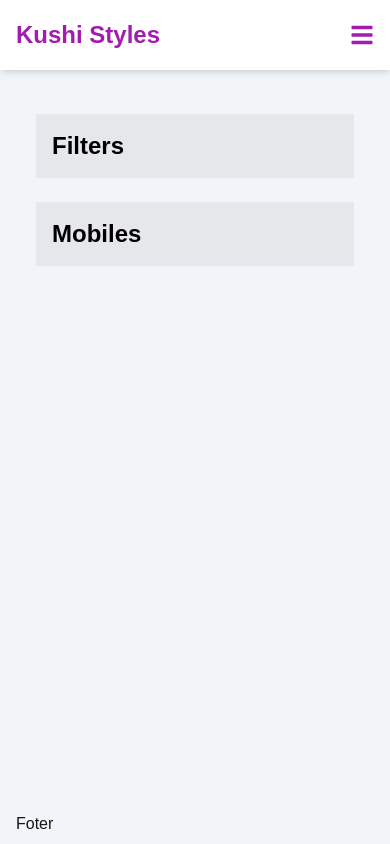
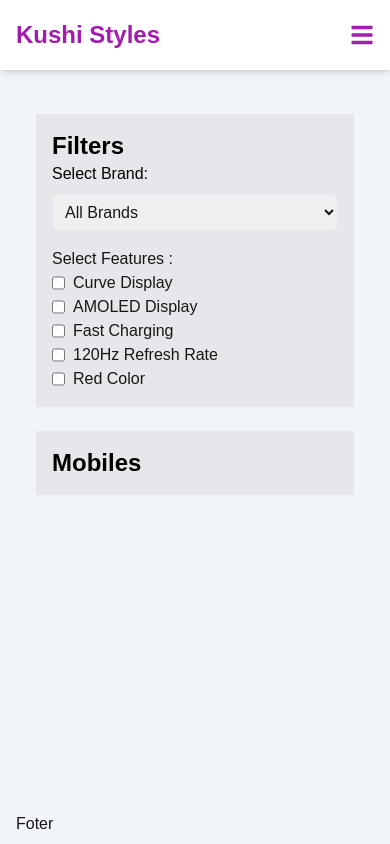
Before and after one commit to MonikaDevHJ/Kushi_Styles, a Next.js app: page /Catagories/Mobile in a window 390 px wide. Built offline with nearby package versions, Linux system fonts and the light colour scheme.

Commit message:
making filters on Mobiles pages

```diff
--- a/src/pages/Catagories/Mobile.tsx
+++ b/src/pages/Catagories/Mobile.tsx
@@ -7,6 +7,55 @@ const Mobile = () => {
         {/* Left Column - Filters */}
         <div className="md:col-span-1 bg-gray-200 p-4">
           <p className="text-black text-2xl md:text-3xl font-bold">Filters</p>
+
+          {/* Dropdown For Categories */}
+          <div className="mb-4">
+            <label className="block text-black font-medium">
+              Select Brand:
+            </label>
+            <select name="" id="" className="w-full p-2 border rounded mt-2">
+              <option value="">All Brands</option>
+              <option value="Vivo">Vivo</option>
+              <option value="Iphone">Iphone</option>
+              <option value="OnePlus">OnePlus</option>
+              <option value="Redmi">Redmi</option>
+              <option value="Samsung">Samsung</option>
+              <option value="opppo">opppo</option>
+            </select>
+          </div>
+          {/* Dropdown for Categories */}
+          <div className="">
+            <p className="Select Featuries">Select Features :</p>
+
+            <div className="">
+              <p className=" flex">
+                <input type="checkbox" className="mr-2 accent-blue-500" />
+                <span>Curve Display</span>
+              </p>
+
+              <p className="flex">
+                <input type="checkbox" className="mr-2 accent-blue-500" />
+                <span>AMOLED Display</span>
+              </p>
+
+              <p className="flex">
+                <input type="checkbox" className="mr-2 accent-blue-500" />
+                <span>Fast Charging</span>
+              </p>
+
+              <p className="flex">
+                <input type="checkbox" className="mr-2 accent-blue-500" />
+                <span>120Hz Refresh Rate</span>
+              </p>
+
+              <p className="flex">
+                <input type="checkbox" className="mr-2 accent-blue-500" />
+                <span>Red Color</span>
+              </p>
+
+
+            </div>
+          </div>
         </div>
 
         {/* Right Column - Mobiles */}
```
